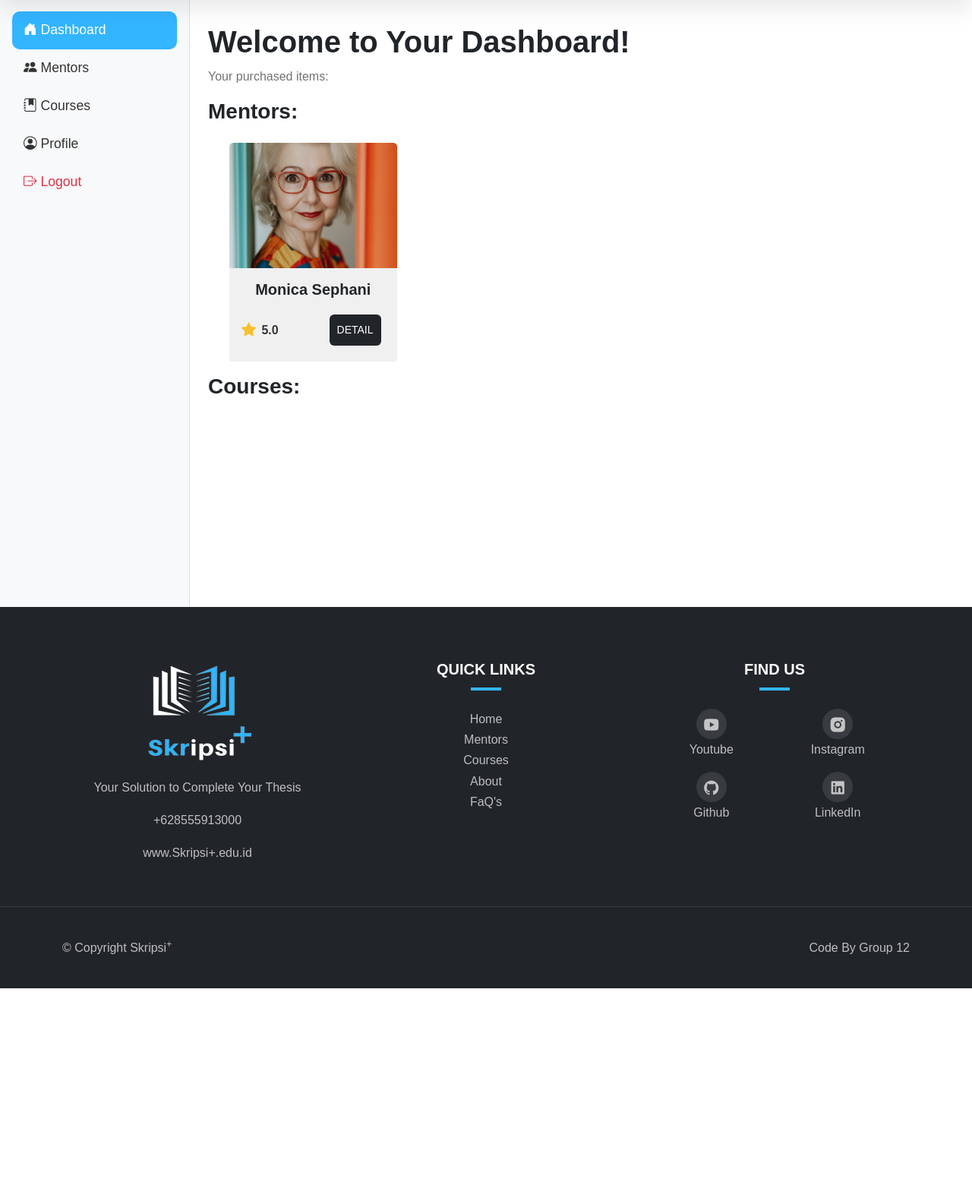
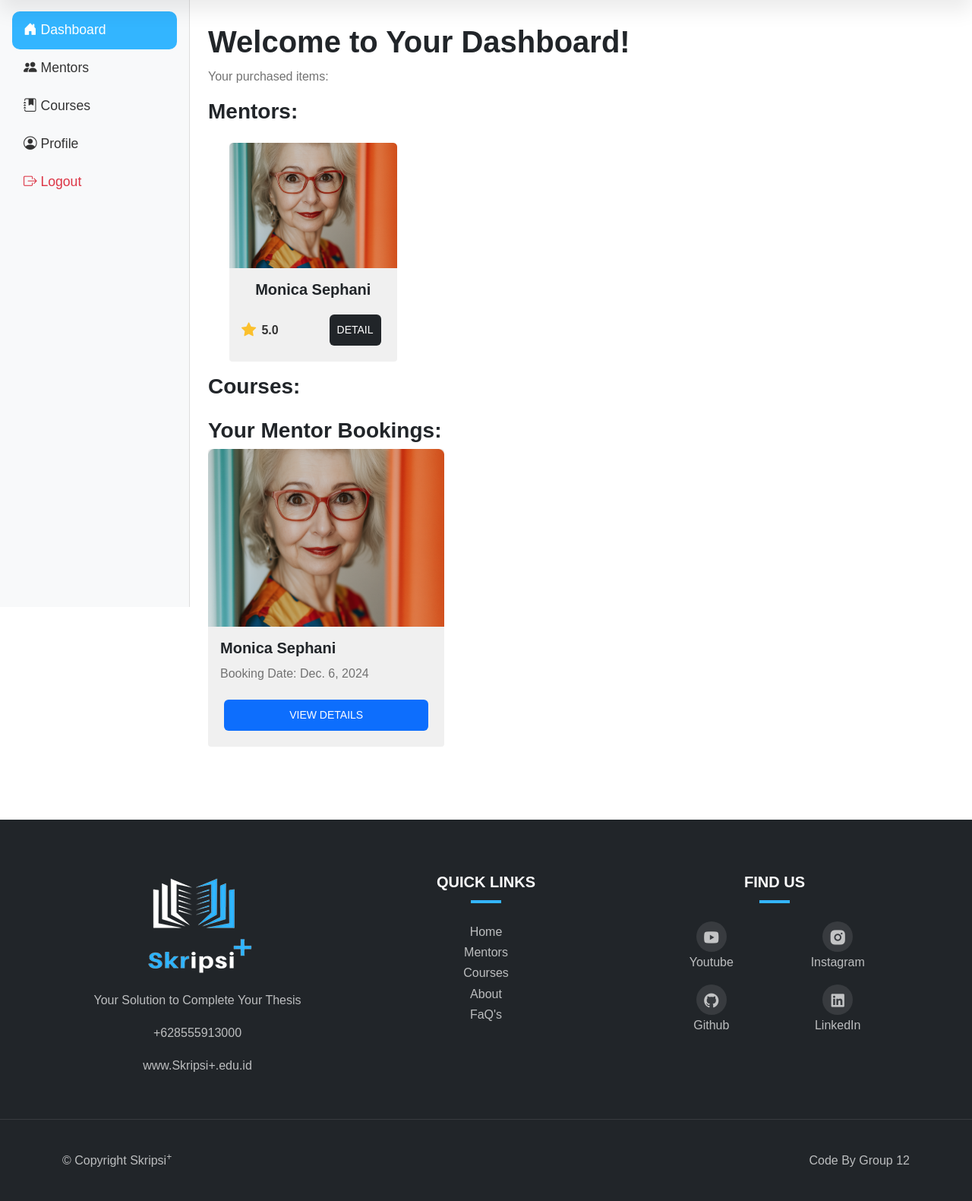
Before and after one commit to m-RafliRangga-p/Week09_Skripsi-, a Django app: page /dashboard/ in a window 1280 px wide. Shown: the part 88-1669 px from the top of the page at 76% size. Before the commit the page ends 1389 px from the top, so only its background shows below. Run offline with Django 5.2, Linux system fonts and the light colour scheme; a user stored in the database is signed in; data comes from the database, SQL or seed files in the repository; both versions use the stored data as it was after the commit; some web fonts are replaced.

Commit message:
Add mentor bookings section to dashboard and improve error handling in signup form

```diff
--- a/Django/skripsi_plus/public_app/templates/dashboard.html
+++ b/Django/skripsi_plus/public_app/templates/dashboard.html
@@ -179,6 +179,31 @@
             <p>No courses purchased yet.</p>
           {% endif %}
         </div>
+
+        <!-- Mentors Section -->
+    <div class="mb-5">
+      <h3>Your Mentor Bookings:</h3>
+      <div class="row">
+        {% for booking in bookings %}
+          <div class="col-md-4 mb-4">
+            <div class="card h-100">
+              {% if booking.mentor.image %}
+                <img src="{{ booking.mentor.image.url }}" class="card-img-top" alt="{{ booking.mentor.name }}">
+              {% endif %}
+              <div class="card-body">
+                <h5 class="card-title">{{ booking.mentor.name }}</h5>
+                <p class="card-text">Booking Date: {{ booking.date }}</p>
+                <a href="{% url 'mentor_detail' booking.mentor.id %}" class="btn btn-primary">View Details</a>
+              </div>
+            </div>
+          </div>
+        {% empty %}
+          <div class="col">
+            <p>You haven't booked any mentors yet.</p>
+          </div>
+        {% endfor %}
+      </div>
+    </div>
       </div>
     </main>
 </div>
--- a/Django/skripsi_plus/public_app/views.py
+++ b/Django/skripsi_plus/public_app/views.py
@@ -68,7 +68,13 @@
 @login_required(login_url='account_login')
 def dashboard(request):
     purchases = Purchase.objects.filter(user=request.user)
-    return render(request, 'dashboard.html', {'purchases': purchases})
+    bookings = Booking.objects.filter(user=request.user)
+
+    context = {
+        'purchases': purchases,
+        'bookings': bookings
+    }
+    return render(request, 'dashboard.html', context)
 
 def mentor_checkout(request, mentor_id):
     mentor = get_object_or_404(Mentor, id=mentor_id)
--- a/Django/skripsi_plus/templates/account/login.html
+++ b/Django/skripsi_plus/templates/account/login.html
@@ -62,7 +62,7 @@
       </div>
 
       <!-- btn login -->
-      <button type="submit" class="btn btn-primary w-100">Login</button>
+      <button type="submit" class="btn btn-primary w-100">Masuk</button>
     </form>
 
     <!-- jika belum punya akun -->
```
Also changed, not shown: Django/skripsi_plus/templates/account/signup.html (+19 -1 lines), Django/skripsi_plus/db.sqlite3.
